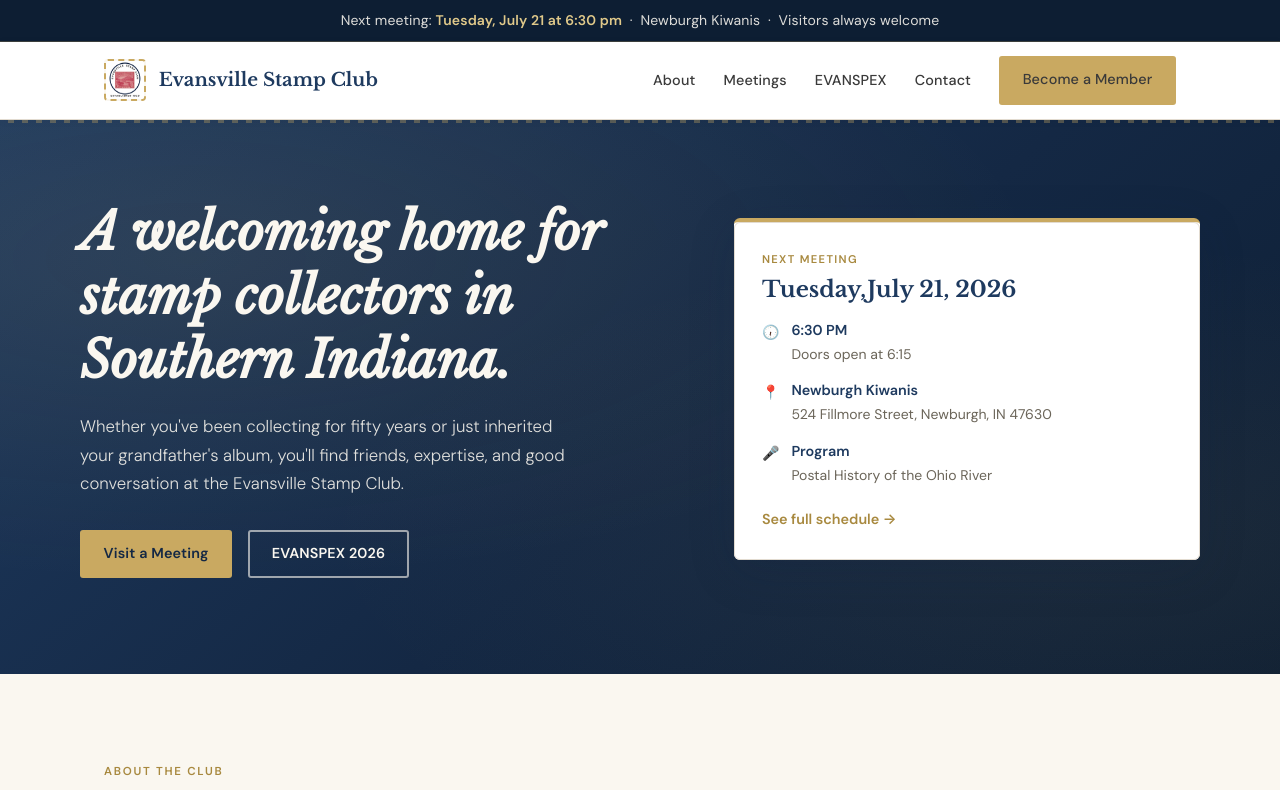
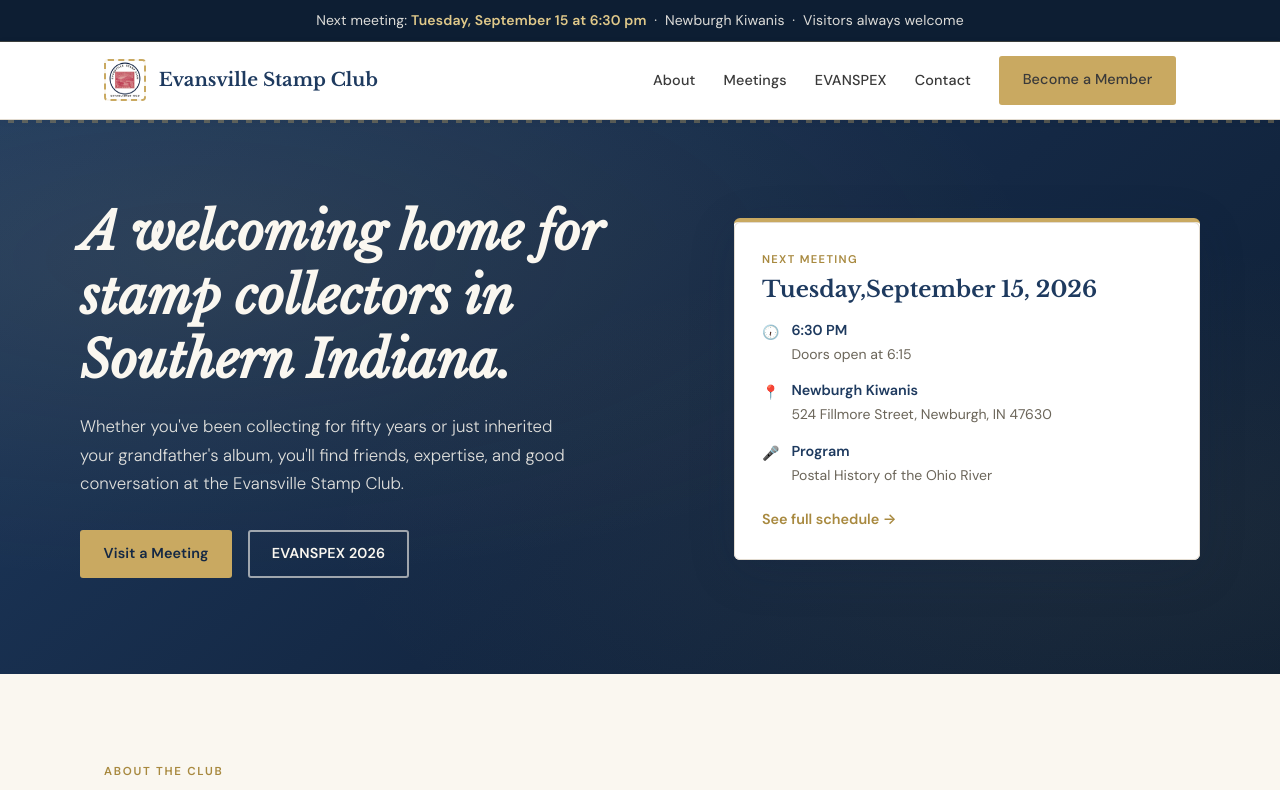
Before and after one commit to JustinTLong16/EvansvilleStampClub, a plain HTML site: page index.html in a window 1280 px wide. Shown: the top 790 px of the page. Drawn offline with nearby package versions, Linux system fonts and the light colour scheme.

Commit message:
Update next meeting date to September 15, 2026

```diff
--- a/index.html
+++ b/index.html
@@ -14,7 +14,7 @@
 <body>
 
 <div class="announce">
-  Next meeting: <strong>Tuesday, July 21 at 6:30 pm</strong> &nbsp;·&nbsp; Newburgh Kiwanis &nbsp;·&nbsp; Visitors always welcome
+  Next meeting: <strong>Tuesday, September 15 at 6:30 pm</strong> &nbsp;·&nbsp; Newburgh Kiwanis &nbsp;·&nbsp; Visitors always welcome
 </div>
 
 <header>
@@ -47,7 +47,7 @@
     </div>
     <div class="next-meeting">
       <div class="label">Next Meeting</div>
-      <h3>Tuesday,July 21, 2026</h3>
+      <h3>Tuesday,September 15, 2026</h3>
       <div class="meeting-detail">
         <span class="icon">🕡</span>
         <div><strong>6:30 PM</strong><span>Doors open at 6:15</span></div>
```
